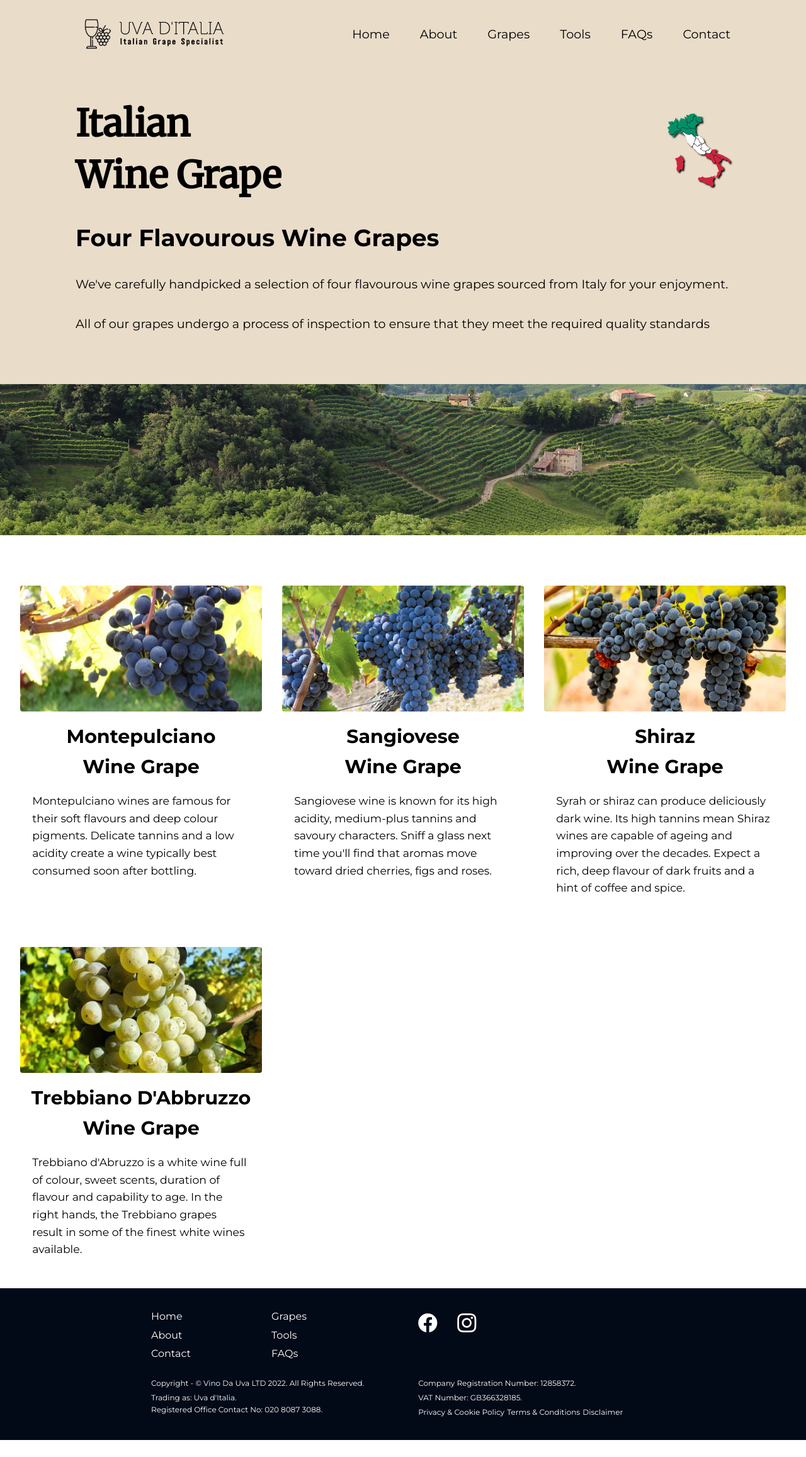
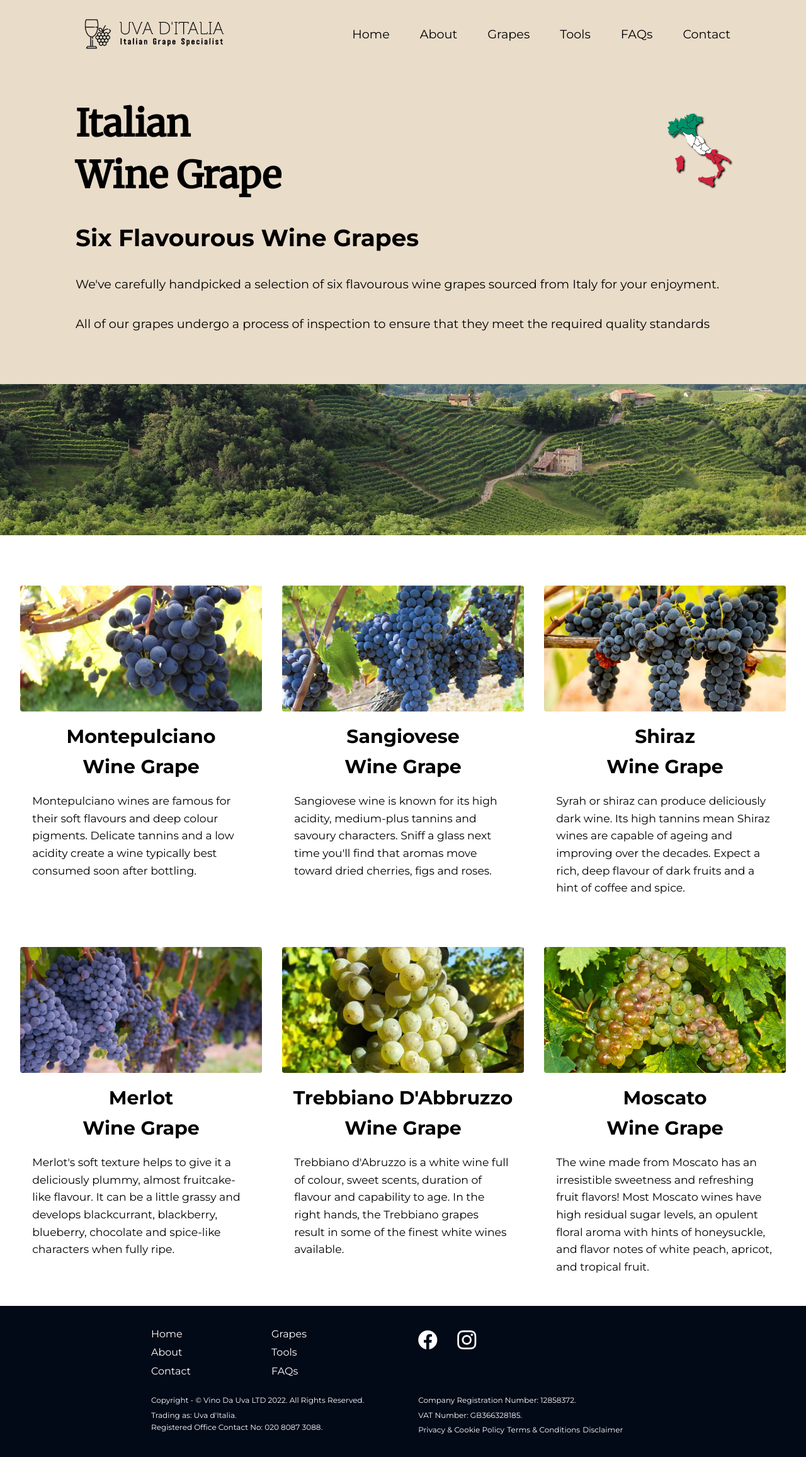
Before and after one commit to GG1982/vina-da-uva, a Jekyll site: the page built from pages/grapes.html, in a window 1280 px wide. Shown: the whole page at 63% size. Built offline with Jekyll 4.4.1, drawn with Linux system fonts in a browser that asks for light colours; before the commit the page ends 2287 px from its top, so only the background shows below that.

Commit message:
include new wine grapes and update css style

```diff
--- a/_sass/global.scss
+++ b/_sass/global.scss
@@ -252,7 +252,7 @@ p {
 // Grid
 .grid-auto-fit {
     display: grid;
-    grid-template-columns: repeat(auto-fit, minmax(Min(300px, 100%), 1fr));
+    grid-template-columns: repeat(auto-fit, minmax(Min(350px, 100%), 1fr));
 }
 .grid-items-center {
     place-items: center;
--- a/pages/grapes.html
+++ b/pages/grapes.html
@@ -1,7 +1,7 @@
 ---
 layout: default
 title: Grapes - Italian Wine Grapes
-slogan: four flavourous wine grapes
+slogan: six flavourous wine grapes
 permalink: /grapes/
 ---
 
@@ -17,7 +17,7 @@ permalink: /grapes/
             </div>
             <h2>{{ page.slogan }}</h2>
             <p>
-                We've carefully handpicked a selection of four flavourous wine grapes sourced from Italy for your enjoyment.
+                We've carefully handpicked a selection of six flavourous wine grapes sourced from Italy for your enjoyment.
             </p>
             <p>All of our grapes undergo a process of inspection to ensure that they meet the required quality standards</p>
         </div>
@@ -55,6 +55,18 @@ Syrah or shiraz can produce deliciously dark wine. Its high tannins mean Shiraz
 improving over the decades. Expect a rich, deep flavour of dark fruits and a hint of coffee and spice.
             </p>
         </div>
+
+        <div class="flex-col gap-1">
+            <img class="product__img mx-auto" src="../assets/images/merlot1.jpg" alt="">
+            <h4 class="capitalize text-center font-1">
+                merlot<span class="block">wine grape</span>
+            </h4>
+            <p class="per-width-90 mx-auto">
+                Merlot's soft texture helps to give it a deliciously plummy, almost fruitcake-like flavour. It can be a little grassy
+                and develops blackcurrant, blackberry, blueberry, chocolate and spice-like characters when fully ripe.
+            </p>
+        </div>
+
         <div class="flex-col gap-1">
             <img class="product__img mx-auto" src="../assets/images/trebbiano1.jpg" alt="">
             <h4 class="capitalize text-center font-1">
@@ -65,5 +77,14 @@ Trebbiano d'Abruzzo is a white wine full of colour, sweet scents, duration of fl
 right hands, the Trebbiano grapes result in some of the finest white wines available.
             </p>
         </div>
+
+        <div class="flex-col gap-1">
+            <img class="product__img mx-auto" src="../assets/images/moscato1.jpg" alt="">
+            <h4 class="capitalize text-center font-1">
+                Moscato<span class="block">wine grape</span>
+            </h4>
+            <p class="per-width-90 mx-auto">
+                The wine made from Moscato has an irresistible sweetness and refreshing fruit flavors! Most Moscato wines have high                residual sugar levels, an opulent floral aroma with hints of honeysuckle, and flavor notes of white peach, apricot, and                tropical fruit.            </p>
+        </div>
     </div>
 </main>
```
Also changed, not shown: pages/index.html (+21 -3 lines), assets/images/merlot1.jpg (added), assets/images/moscato1.jpg (added), 2 other files.
